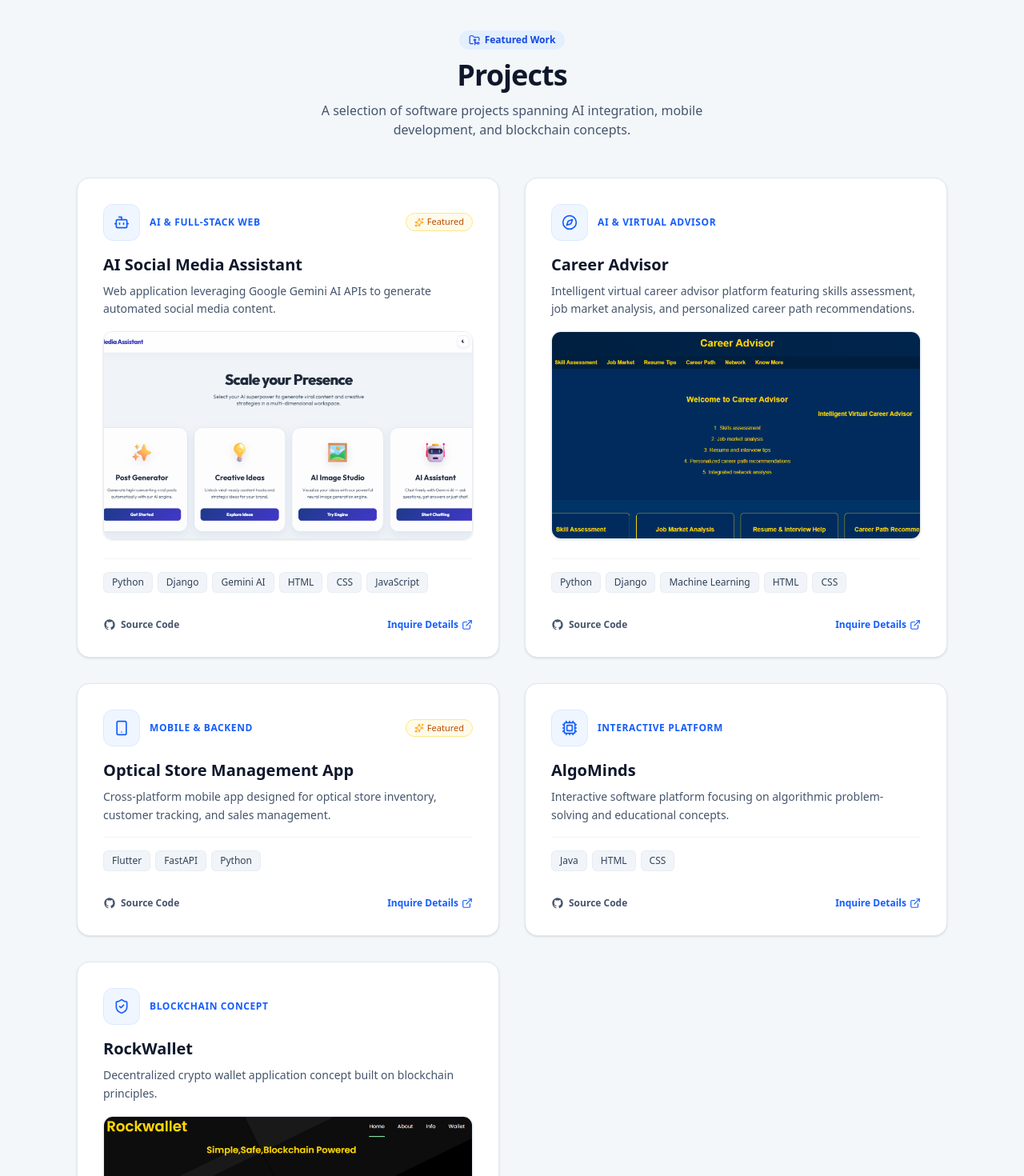
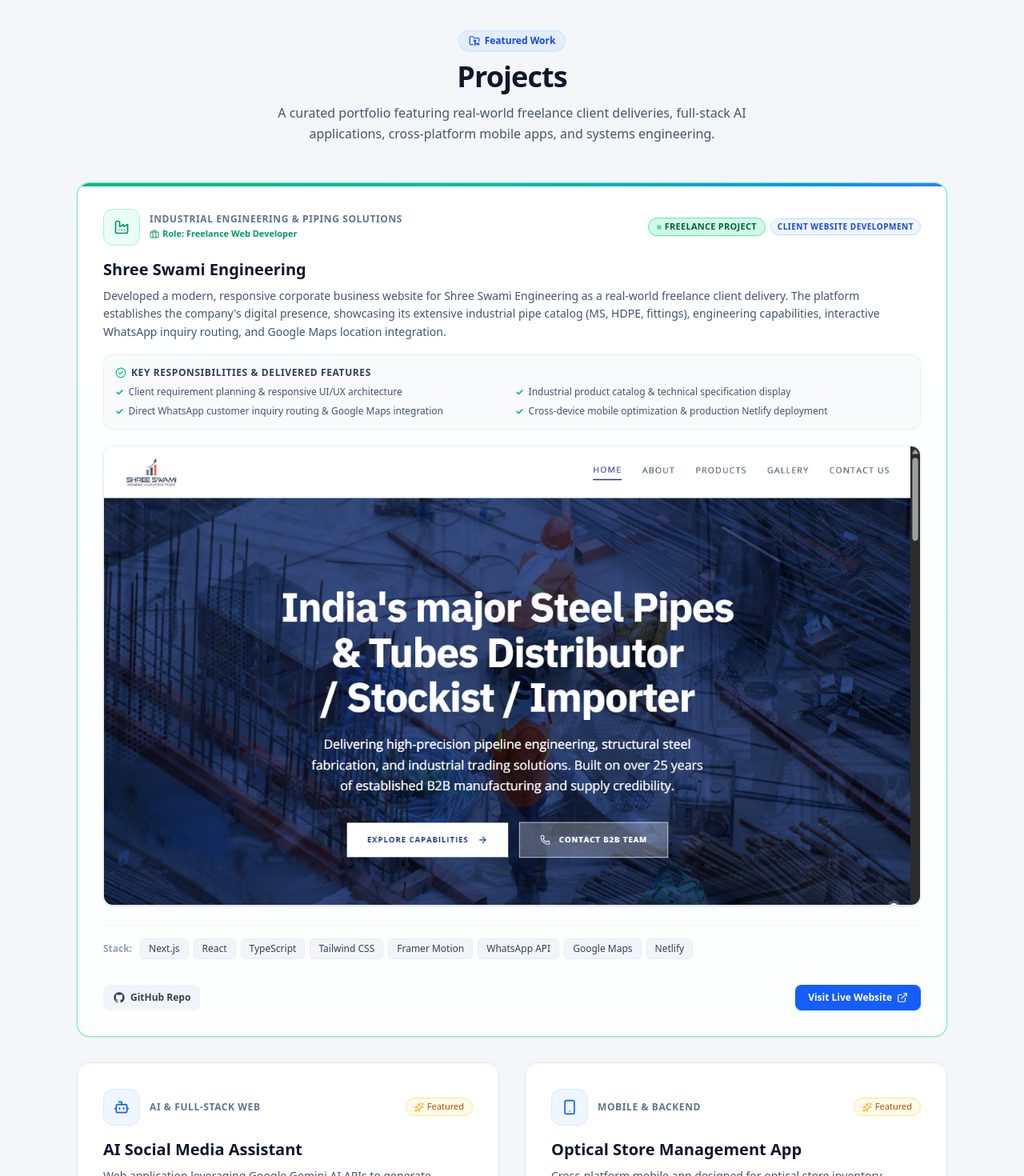
Before and after one commit to Moxit-shah01/Portfolio-moxit, a Next.js app: page / in a window 1280 px wide. Shown: the part 3740-5210 px from the top of the page at 80% size. Built offline with nearby package versions, Linux system fonts and the light colour scheme.

Commit message:
add_shree_swami_engineering_freelance_project

```diff
--- a/components/Projects.tsx
+++ b/components/Projects.tsx
@@ -1,30 +1,91 @@
 "use client";
 
 import Image from "next/image";
-import { FolderGit2, ExternalLink, Sparkles, Layers, Bot, Smartphone, Cpu, ShieldCheck, Compass } from "lucide-react";
+import {
+  FolderGit2,
+  ExternalLink,
+  Sparkles,
+  Bot,
+  Smartphone,
+  Cpu,
+  ShieldCheck,
+  Compass,
+  Factory,
+  Briefcase,
+  CheckCircle2,
+} from "lucide-react";
 import { GithubIcon } from "@/components/icons/BrandIcons";
 
 interface Project {
   id: string;
   title: string;
   category: string;
+  projectType?: string;
+  clientLabel?: string;
+  role?: string;
+  status?: string;
   stack: string[];
   desc: string;
+  keyResponsibilities?: string[];
   icon: any;
   featured?: boolean;
   image?: string;
+  liveUrl?: string;
+  githubUrl?: string;
 }
 
 const projects: Project[] = [
+  {
+    id: "shree-swami-engineering",
+    title: "Shree Swami Engineering",
+    category: "Industrial Engineering & Piping Solutions",
+    projectType: "FREELANCE PROJECT",
+    clientLabel: "CLIENT WEBSITE DEVELOPMENT",
+    role: "Freelance Web Developer",
+    status: "Completed",
+    desc: "Developed a modern, responsive corporate business website for Shree Swami Engineering as a real-world freelance client delivery. The platform establishes the company's digital presence, showcasing its extensive industrial pipe catalog (MS, HDPE, fittings), engineering capabilities, interactive WhatsApp inquiry routing, and Google Maps location integration.",
+    keyResponsibilities: [
+      "Client requirement planning & responsive UI/UX architecture",
+      "Industrial product catalog & technical specification display",
+      "Direct WhatsApp customer inquiry routing & Google Maps integration",
+      "Cross-device mobile optimization & production Netlify deployment",
+    ],
+    stack: [
+      "Next.js",
+      "React",
+      "TypeScript",
+      "Tailwind CSS",
+      "Framer Motion",
+      "WhatsApp API",
+      "Google Maps",
+      "Netlify",
+    ],
+    icon: Factory,
+    featured: true,
+    image: "/images/shree-swami-engineering.png",
+    liveUrl: "https://shreeswamiengineering.netlify.app/",
+    githubUrl: "https://github.com/imvishalpatel/shree-swami-engineering-website",
+  },
   {
     id: "ai-social-assistant",
     title: "AI Social Media Assistant",
     category: "AI & Full-Stack Web",
     stack: ["Python", "Django", "Gemini AI", "HTML", "CSS", "JavaScript"],
-    desc: "Web application leveraging Google Gemini AI APIs to generate automated social media content.",
+    desc: "Web application leveraging Google Gemini AI APIs to generate automated social media content, viral post hooks, and automated visual creative ideas.",
     icon: Bot,
     featured: true,
     image: "/images/ai-social-assistant.png",
+    githubUrl: "https://github.com/Moxit-shah01",
+  },
+  {
+    id: "optical-store-app",
+    title: "Optical Store Management App",
+    category: "Mobile & Backend",
+    stack: ["Flutter", "FastAPI", "Python"],
+    desc: "Cross-platform mobile app designed for optical store inventory, customer tracking, prescription tracking, and retail sales management.",
+    icon: Smartphone,
+    featured: true,
+    githubUrl: "https://github.com/Moxit-shah01",
   },
   {
     id: "career-advisor",
@@ -34,32 +95,26 @@ const projects: Project[] = [
     desc: "Intelligent virtual career advisor platform featuring skills assessment, job market analysis, and personalized career path recommendations.",
     icon: Compass,
     image: "/images/career-advisor.png",
-  },
-  {
-    id: "optical-store-app",
-    title: "Optical Store Management App",
-    category: "Mobile & Backend",
-    stack: ["Flutter", "FastAPI", "Python"],
-    desc: "Cross-platform mobile app designed for optical store inventory, customer tracking, and sales management.",
-    icon: Smartphone,
-    featured: true,
+    githubUrl: "https://github.com/Moxit-shah01",
   },
   {
     id: "algominds",
     title: "AlgoMinds",
     category: "Interactive Platform",
     stack: ["Java", "HTML", "CSS"],
-    desc: "Interactive software platform focusing on algorithmic problem-solving and educational concepts.",
+    desc: "Interactive software platform focusing on algorithmic problem-solving, data structure simulations, and educational concepts.",
     icon: Cpu,
+    githubUrl: "https://github.com/Moxit-shah01",
   },
   {
     id: "rockwallet",
     title: "RockWallet",
     category: "Blockchain Concept",
-    stack: ["Blockchain", "Cryptography"],
-    desc: "Decentralized crypto wallet application concept built on blockchain principles.",
+    stack: ["Blockchain", "Cryptography", "JavaScript"],
+    desc: "Decentralized crypto wallet application concept built on blockchain principles with transaction security and asset management.",
     icon: ShieldCheck,
     image: "/images/rockwallet.png",
+    githubUrl: "https://github.com/Moxit-shah01",
   },
 ];
 
@@ -70,74 +125,142 @@ export function Projects() {
 
         {/* Section Header */}
         <div className="flex flex-col items-center text-center mb-12 space-y-3">
-          <div className="inline-flex items-center gap-1.5 px-3 py-1 rounded-full text-xs font-semibold bg-blue-100/70 dark:bg-blue-950/70 text-blue-700 dark:text-blue-300">
+          <div className="inline-flex items-center gap-1.5 px-3 py-1 rounded-full text-xs font-semibold bg-blue-100/70 dark:bg-blue-950/70 text-blue-700 dark:text-blue-300 border border-blue-200/60 dark:border-blue-800/60 shadow-2xs">
             <FolderGit2 className="w-3.5 h-3.5" />
             <span>Featured Work</span>
           </div>
-          <h2 className="text-3xl sm:text-4xl font-bold tracking-tight text-slate-900 dark:text-white">
+          <h2 className="text-3xl sm:text-4xl font-extrabold tracking-tight text-slate-900 dark:text-white">
             Projects
           </h2>
-          <p className="text-slate-600 dark:text-slate-400 text-sm sm:text-base max-w-xl">
-            A selection of software projects spanning AI integration, mobile development, and blockchain concepts.
+          <p className="text-slate-600 dark:text-slate-400 text-sm sm:text-base max-w-2xl leading-relaxed">
+            A curated portfolio featuring real-world freelance client deliveries, full-stack AI applications, cross-platform mobile apps, and systems engineering.
           </p>
         </div>
 
-        {/* 2x2 Grid */}
+        {/* Projects Grid */}
         <div className="grid grid-cols-1 md:grid-cols-2 gap-6 sm:gap-8">
           {projects.map((project) => {
             const IconComponent = project.icon;
+            const isFreelance = Boolean(project.projectType);
+
             return (
               <div
                 key={project.id}
-                className="group relative rounded-2xl bg-white dark:bg-slate-900 border border-slate-200 dark:border-slate-800 p-6 sm:p-8 flex flex-col justify-between shadow-sm hover:shadow-xl hover:-translate-y-1 transition-all duration-300 overflow-hidden"
+                className={`group relative rounded-2xl bg-white dark:bg-slate-900 border p-6 sm:p-8 flex flex-col justify-between shadow-xs hover:shadow-xl hover:-translate-y-1 transition-all duration-300 overflow-hidden ${
+                  isFreelance
+                    ? "border-emerald-300/80 dark:border-emerald-700/80 md:col-span-2 lg:col-span-2 bg-gradient-to-b from-white to-emerald-50/20 dark:from-slate-900 dark:to-emerald-950/10 ring-1 ring-emerald-500/10"
+                    : "border-slate-200 dark:border-slate-800 hover:border-slate-300 dark:hover:border-slate-700"
+                }`}
               >
-                {/* Accent line on top of card on hover */}
-                <div className="absolute top-0 left-0 right-0 h-1 bg-gradient-to-r from-blue-500 to-indigo-600 opacity-0 group-hover:opacity-100 transition-opacity duration-300" />
+                {/* Accent top gradient on hover */}
+                <div
+                  className={`absolute top-0 left-0 right-0 h-1 transition-opacity duration-300 ${
+                    isFreelance
+                      ? "bg-gradient-to-r from-emerald-500 via-teal-500 to-blue-500 opacity-100"
+                      : "bg-gradient-to-r from-blue-500 to-indigo-600 opacity-0 group-hover:opacity-100"
+                  }`}
+                />
 
                 <div>
                   {/* Top card header */}
-                  <div className="flex items-center justify-between mb-4">
+                  <div className="flex flex-wrap items-center justify-between gap-2.5 mb-4">
                     <div className="flex items-center gap-3">
-                      <div className="p-3 rounded-xl bg-blue-50 dark:bg-blue-950/70 text-blue-600 dark:text-blue-400 border border-blue-100 dark:border-blue-900/60 group-hover:bg-blue-600 group-hover:text-white transition-colors duration-300">
+                      <div
+                        className={`p-3 rounded-xl border transition-colors duration-300 ${
+                          isFreelance
+                            ? "bg-emerald-50 dark:bg-emerald-950/70 text-emerald-600 dark:text-emerald-400 border-emerald-200 dark:border-emerald-800/70 group-hover:bg-emerald-600 group-hover:text-white"
+                            : "bg-blue-50 dark:bg-blue-950/70 text-blue-600 dark:text-blue-400 border-blue-100 dark:border-blue-900/60 group-hover:bg-blue-600 group-hover:text-white"
+                        }`}
+                      >
                         <IconComponent className="w-5 h-5" />
                       </div>
-                      <span className="text-xs font-semibold text-blue-600 dark:text-blue-400 uppercase tracking-wider">
+                      <div>
+                        <span className="text-xs font-bold uppercase tracking-wider text-slate-500 dark:text-slate-400 block">
                           {project.category}
                         </span>
+                        {project.role && (
+                          <span className="text-[11px] font-semibold text-emerald-600 dark:text-emerald-400 flex items-center gap-1 mt-0.5">
+                            <Briefcase className="w-3 h-3" />
+                            <span>Role: {project.role}</span>
+                          </span>
+                        )}
+                      </div>
                     </div>
 
-                    {project.featured && (
+                    {/* Status Badges */}
+                    <div className="flex flex-wrap items-center gap-1.5">
+                      {project.projectType && (
+                        <span className="inline-flex items-center gap-1 text-[10px] sm:text-[11px] font-bold bg-emerald-100 dark:bg-emerald-950/80 text-emerald-800 dark:text-emerald-300 border border-emerald-300 dark:border-emerald-700 px-2.5 py-0.5 rounded-full shadow-2xs tracking-wide">
+                          <span className="w-1.5 h-1.5 rounded-full bg-emerald-500 animate-pulse" />
+                          {project.projectType}
+                        </span>
+                      )}
+
+                      {project.clientLabel && (
+                        <span className="hidden sm:inline-flex items-center text-[10px] font-semibold bg-blue-50 dark:bg-blue-950/60 text-blue-700 dark:text-blue-300 border border-blue-200 dark:border-blue-800 px-2 py-0.5 rounded-full tracking-wider">
+                          {project.clientLabel}
+                        </span>
+                      )}
+
+                      {project.featured && !project.projectType && (
                         <span className="inline-flex items-center gap-1 text-[11px] font-medium bg-amber-50 dark:bg-amber-950/60 text-amber-700 dark:text-amber-300 border border-amber-200 dark:border-amber-800 px-2.5 py-0.5 rounded-full">
                           <Sparkles className="w-3 h-3 text-amber-500" /> Featured
                         </span>
                       )}
                     </div>
+                  </div>
 
                   {/* Title & Description */}
-                  <h3 className="text-xl font-bold text-slate-900 dark:text-white mb-2 group-hover:text-blue-600 dark:group-hover:text-blue-400 transition-colors">
+                  <h3
+                    className={`text-xl font-bold mb-2 transition-colors ${
+                      isFreelance
+                        ? "text-slate-900 dark:text-white group-hover:text-emerald-600 dark:group-hover:text-emerald-400 text-2xl"
+                        : "text-slate-900 dark:text-white group-hover:text-blue-600 dark:group-hover:text-blue-400"
+                    }`}
+                  >
                     {project.title}
                   </h3>
+
                   <p className="text-slate-600 dark:text-slate-300 text-sm leading-relaxed mb-4">
                     {project.desc}
                   </p>
+
+                  {/* Key Client Deliverables Checklist for Freelance Projects */}
+                  {project.keyResponsibilities && (
+                    <div className="mb-5 p-3.5 rounded-xl bg-slate-50 dark:bg-slate-800/50 border border-slate-200/70 dark:border-slate-700/60">
+                      <h4 className="text-xs font-bold text-slate-700 dark:text-slate-300 uppercase tracking-wider mb-2 flex items-center gap-1.5">
+                        <CheckCircle2 className="w-3.5 h-3.5 text-emerald-500" />
+                        <span>Key Responsibilities &amp; Delivered Features</span>
+                      </h4>
+                      <ul className="grid grid-cols-1 sm:grid-cols-2 gap-2 text-xs text-slate-600 dark:text-slate-300">
+                        {project.keyResponsibilities.map((item, i) => (
+                          <li key={i} className="flex items-start gap-1.5">
+                            <span className="text-emerald-500 font-bold shrink-0">✓</span>
+                            <span>{item}</span>
+                          </li>
+                        ))}
+                      </ul>
+                    </div>
+                  )}
 
                   {/* Project Screenshot Banner if available */}
                   {project.image && (
                     <div className="relative w-full aspect-16/9 mb-6 rounded-xl overflow-hidden border border-slate-200/80 dark:border-slate-800 shadow-sm group-hover:shadow-md transition-all duration-300">
                       <Image
                         src={project.image}
-                        alt={`${project.title} Dashboard Screenshot`}
+                        alt={`${project.title} Interface Screenshot`}
                         fill
-                        sizes="(max-width: 768px) 100vw, 50vw"
+                        sizes={isFreelance ? "(max-width: 1024px) 100vw, 1200px" : "(max-width: 768px) 100vw, 50vw"}
                         className="object-cover object-top group-hover:scale-105 transition-transform duration-500"
                       />
                     </div>
                   )}
                 </div>
 
-                {/* Tech Stack Pills & Links */}
+                {/* Tech Stack Pills & Action Links */}
                 <div>
                   <div className="flex flex-wrap gap-1.5 pt-4 border-t border-slate-100 dark:border-slate-800">
+                    <span className="text-xs font-semibold text-slate-400 self-center mr-1">Stack:</span>
                     {project.stack.map((tech) => (
                       <span
                         key={tech}
@@ -149,17 +272,30 @@ export function Projects() {
                   </div>
 
                   {/* Action buttons */}
-                  <div className="mt-6 flex items-center justify-between pt-2">
+                  <div className="mt-6 flex flex-wrap items-center justify-between gap-3 pt-2">
+                    {/* Source code / repo link */}
                     <a
-                      href="https://github.com/Moxit-shah01"
+                      href={project.githubUrl || "https://github.com/Moxit-shah01"}
                       target="_blank"
                       rel="noopener noreferrer"
-                      className="inline-flex items-center gap-1.5 text-xs font-semibold text-slate-600 hover:text-blue-600 dark:text-slate-400 dark:hover:text-blue-400 transition-colors"
+                      className="inline-flex items-center gap-1.5 text-xs font-semibold text-slate-700 hover:text-blue-600 dark:text-slate-300 dark:hover:text-blue-400 px-3 py-2 rounded-lg bg-slate-100 dark:bg-slate-800 hover:bg-slate-200 dark:hover:bg-slate-700 transition-colors"
                     >
                       <GithubIcon className="w-4 h-4" />
-                      <span>Source Code</span>
+                      <span>{project.githubUrl ? "GitHub Repo" : "Source Code"}</span>
                     </a>
 
+                    {/* Live Website / Inquire Link */}
+                    {project.liveUrl ? (
+                      <a
+                        href={project.liveUrl}
+                        target="_blank"
+                        rel="noopener noreferrer"
+                        className="inline-flex items-center gap-1.5 text-xs font-semibold px-4 py-2 rounded-lg bg-blue-600 hover:bg-blue-700 text-white shadow-xs shadow-blue-500/20 hover:shadow-md transition-all group/btn"
+                      >
+                        <span>Visit Live Website</span>
+                        <ExternalLink className="w-3.5 h-3.5 group-hover/btn:translate-x-0.5 group-hover/btn:-translate-y-0.5 transition-transform" />
+                      </a>
+                    ) : (
                       <a
                         href="#contact"
                         className="inline-flex items-center gap-1 text-xs font-semibold text-blue-600 dark:text-blue-400 hover:underline"
@@ -167,6 +303,7 @@ export function Projects() {
                         <span>Inquire Details</span>
                         <ExternalLink className="w-3.5 h-3.5" />
                       </a>
+                    )}
                   </div>
                 </div>
 
```
Also changed, not shown: public/images/shree-swami-engineering.png (added). Lines whose indentation alone changed are shown as unchanged.
